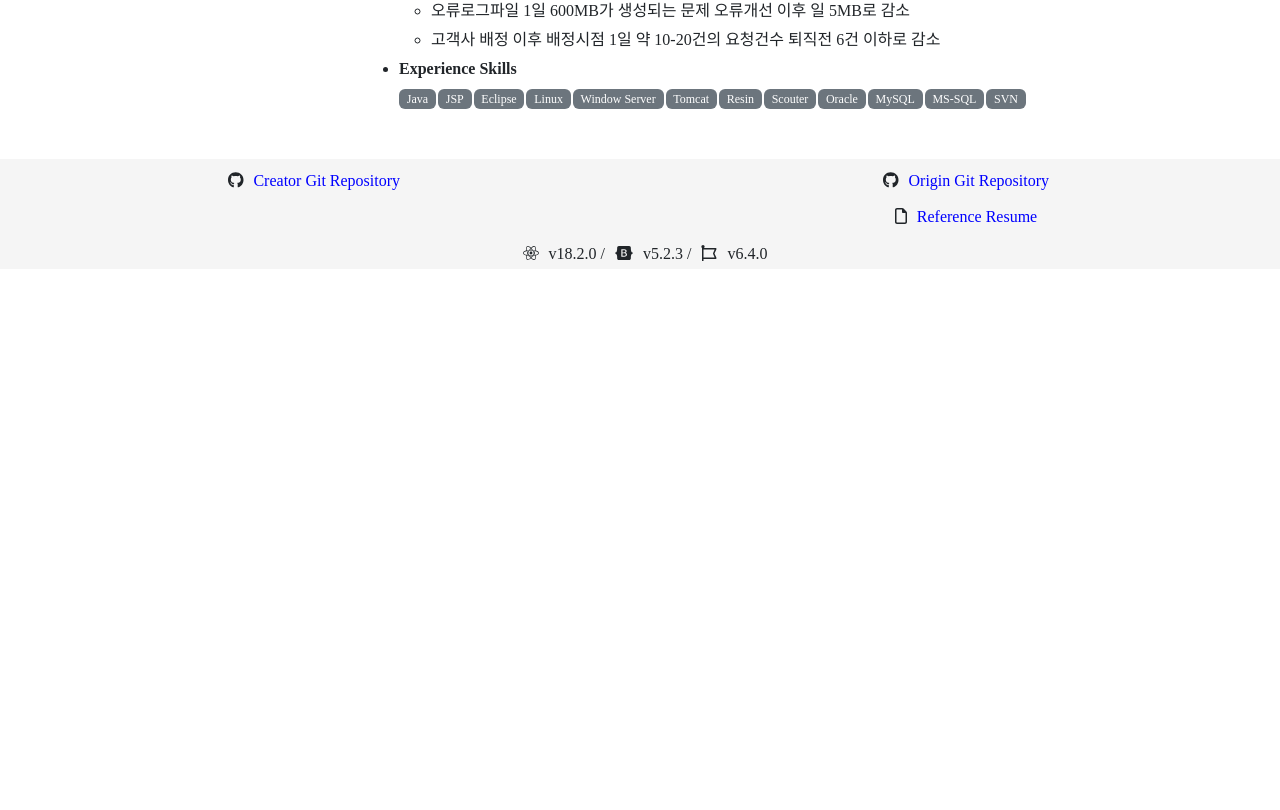
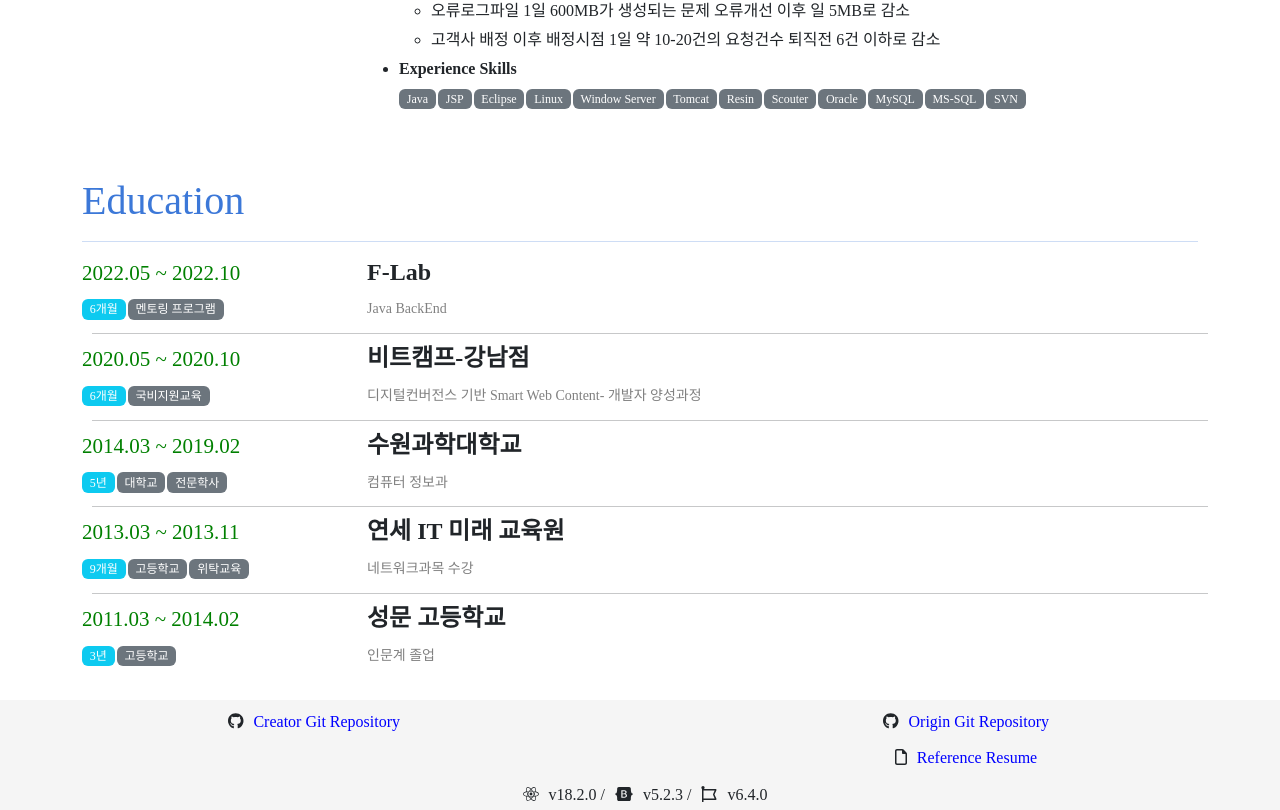
Before and after one commit to donsonioc2010/My-Resume, a React (Create React App) app: page / in a window 1280 px wide. Shown: the part 2326-3136 px from the top of the page. Before the commit the page ends 2595 px from the top, so only its background shows below. Built offline with nearby package versions, Linux system fonts and the light colour scheme.

Commit message:
feat : 교육 부분에 대한 기능 구현완료.
- Utills에서 공통적으로 두 기간에 대해서 계산하는 함수 추가.

```diff
--- a/src/App.js
+++ b/src/App.js
@@ -5,6 +5,7 @@ import Introduce from 'introduce/Introduce';
 import Footer from 'footer/footer';
 import Skills from 'skills/Skills';
 import Experience from 'experience/Experience';
+import Educations from 'education/Education';
 
 function App() {
   return (
@@ -14,6 +15,7 @@ function App() {
         <Introduce />
         <Skills />
         <Experience />
+        <Educations />
       </Container>
       <Footer />
     </div>
--- a/src/common/Utils.js
+++ b/src/common/Utils.js
@@ -19,7 +19,7 @@ export function HrefTargetBlank(props) {
 
   return (
     <a href={url} style={style} target="_blank" rel="noreferrer noopener">
-      {props.title || props.url}
+      {title || url}
     </a>
   );
 }
@@ -40,5 +40,30 @@ export function getDateYYYY_MM(date) {
 }
 
 function isDateYYYY_MM(date) {
-  return moment(date, 'YYYY-MM', true).isValid();
+  //return moment(date, 'YYYY-MM', true).isValid();
+  return moment(date, 'YYYY-MM').isValid();
 }
+
+/**
+ * 몇년 몇개월의 근무인지를 반환, {result:'result', year: number, months:numbers}형태로 반환한다.
+ * 시작 또는 종료일이 비어있거나 문제가 생긴 경우 result를 'fail'값으로, 모든것을 0으로 return한다
+ * @param {*} startDate Format : 'YYYY-MM'
+ * @param {*} endDate   Format : 'YYYY-MM'
+ */
+export function getDurationYearAndMonths(startDate, endDate) {
+  let returnValue = (result, year, months) => {
+    return {
+      result: result,
+      year: year,
+      months: months,
+    };
+  };
+
+  let validDateType = isDateYYYY_MM(startDate) && isDateYYYY_MM(endDate);
+  if (!validDateType) {
+    return returnValue('fail', 0, 0);
+  }
+
+  let durationMonths = moment(endDate).diff(startDate, 'months') + 1;
+  return returnValue('success', Math.floor(durationMonths / 12), durationMonths % 12);
+}
--- /dev/null
+++ b/src/data/Education.json
@@ -0,0 +1,59 @@
+{
+  "list": [
+    {
+      "title": {
+        "main": "F-Lab",
+        "sub": "Java BackEnd"
+      },
+      "date": {
+        "start": "2022-05-01",
+        "end": "2022-10-31"
+      },
+      "tag": ["멘토링 프로그램"]
+    },
+    {
+      "title": {
+        "main": "비트캠프-강남점",
+        "sub": "디지털컨버전스 기반 Smart Web Content- 개발자 양성과정"
+      },
+      "date": {
+        "start": "2020-05-18",
+        "end": "2020-10-30"
+      },
+      "tag": ["국비지원교육"]
+    },
+    {
+      "title": {
+        "main": "수원과학대학교",
+        "sub": "컴퓨터 정보과"
+      },
+      "date": {
+        "start": "2014-03-04",
+        "end": "2019-02-12"
+      },
+      "tag": ["대학교", "전문학사"]
+    },
+    {
+      "title": {
+        "main": "연세 IT 미래 교육원",
+        "sub": "네트워크과목 수강"
+      },
+      "date": {
+        "start": "2013-03-01",
+        "end": "2013-11-30"
+      },
+      "tag": ["고등학교", "위탁교육"]
+    },
+    {
+      "title": {
+        "main": "성문 고등학교",
+        "sub": "인문계 졸업"
+      },
+      "date": {
+        "start": "2011-03-01",
+        "end": "2014-02-14"
+      },
+      "tag": ["고등학교"]
+    }
+  ]
+}
--- /dev/null
+++ b/src/education/Education.js
@@ -0,0 +1,156 @@
+import React from 'react';
+import { createStore } from 'redux';
+import { Provider, useSelector } from 'react-redux';
+import { StyleBlueTitleByH1AndHr, getDateYYYY_MM, getDurationYearAndMonths } from 'common/Utils';
+import jsonData from 'data/Education.json';
+import { Badge, Col, Row } from 'react-bootstrap';
+
+const educationData = {
+  list: jsonData.list,
+};
+
+const store = createStore((state, action) => {
+  if (state === undefined) return educationData;
+  return state;
+});
+
+export default function Educations() {
+  if (!educationData.list || !Array.isArray(educationData.list) || educationData.list.length <= 0) {
+    return null;
+  }
+
+  return (
+    <div id="education" className="mt-5">
+      <Row sm={12} md={12}>
+        <StyleBlueTitleByH1AndHr title={'Education'} />
+      </Row>
+      <Provider store={store}>
+        <CreateEducation />
+      </Provider>
+    </div>
+  );
+}
+
+// 무조건 Array, length > 0 인 경우에만 실행됨
+function CreateEducation() {
+  var educations = useSelector((state) => {
+    return state.list;
+  });
+  var render = () => {
+    let rowResult = [];
+    let index = 0;
+    educations.map((item, idx) => {
+      //자바스크립트 구조분해할당, 써보고싶어서... 별다른이유는없음.. 사실 클래스쓰는게 더 적당해 보이긴 함..
+      let {
+        title: { main: titleMain, sub: titleSub },
+        date: { start: startDate, end: endDate },
+        tag,
+      } = item;
+      startDate = getDateYYYY_MM(startDate);
+
+      //공백이면 Row를 생성하지 않기 떄문에 return
+      if (!startDate) {
+        return null;
+      }
+
+      rowResult.push(
+        <>
+          {index > 0 ? <hr style={{ textAlign: 'center', width: '100%', margin: '10px' }} /> : null}
+          <Row md={12} xs={12} key={'educationsRow' + idx.toString()}>
+            <CreateEducationLeftCol
+              key={'educationsLeftCol' + titleMain + '_' + idx.toString()}
+              start={startDate}
+              end={getDateYYYY_MM(endDate)}
+              duration={getDurationYearAndMonths(startDate, endDate)}
+              tag={tag}
+            />
+            <CreateEducationRightCol
+              key={'educationRightCol' + titleMain + '_' + idx.toString()}
+              title={{ main: titleMain, sub: titleSub }}
+            />
+          </Row>
+        </>,
+      );
+      index++;
+    });
+    return rowResult;
+  };
+
+  return render();
+}
+
+function CreateEducationRightCol({ title: { main, sub } }) {
+  return (
+    <Col md={9} sm={12}>
+      <h4>
+        <b>{main}</b>
+      </h4>
+      <small style={{ color: 'gray' }}>{sub}</small>
+    </Col>
+  );
+}
+
+function CreateEducationLeftCol({
+  start,
+  end,
+  duration: { result: durationResult, year: durationYear, months: durationMonths },
+  tag,
+}) {
+  let dateRender = (start, end) => {
+    if (!end) {
+      return <small>{start}</small>;
+    }
+    return <small>{start + ' ~ ' + end}</small>;
+  };
+
+  let durationRender = (result, year, months) => {
+    if (result === 'fail') {
+      return null;
+    }
+    let str = '';
+    if (year > 0) {
+      str += year + '년 ';
+    }
+    if (months > 0) {
+      str += months + '개월';
+    }
+
+    return (
+      <Badge bg={'info'} style={{ fontWeight: 400, marginRight: 2 }} className="mr-1">
+        {str}
+      </Badge>
+    );
+  };
+
+  let tagRender = (tag) => {
+    let result = [];
+    tag.map((tag, idx) => {
+      if (typeof tag === 'string') {
+        result.push(
+          <Badge
+            bg={'secondary'}
+            style={{ fontWeight: 400, marginRight: 2 }}
+            className="mr-1"
+            key={tag + '_tag_' + idx.toString()}
+          >
+            {tag}
+          </Badge>,
+        );
+      }
+    });
+    return result;
+  };
+
+  return (
+    <Col md={3} sm={12}>
+      <div style={{ color: 'green' }}>
+        <h4>{dateRender(start, end)}</h4>
+
+        <div>
+          {durationRender(durationResult, durationYear, durationMonths)}
+          {tagRender(tag)}
+        </div>
+      </div>
+    </Col>
+  );
+}
```
